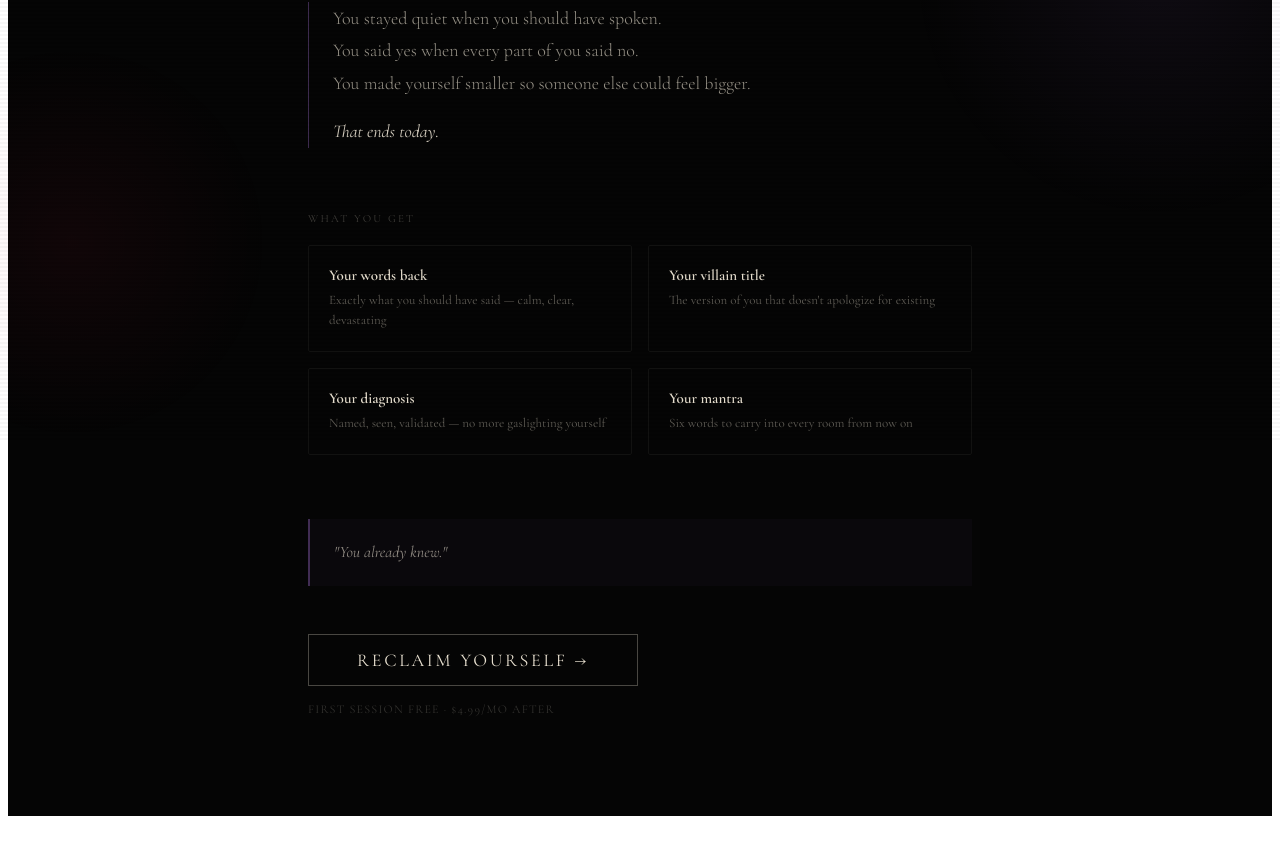
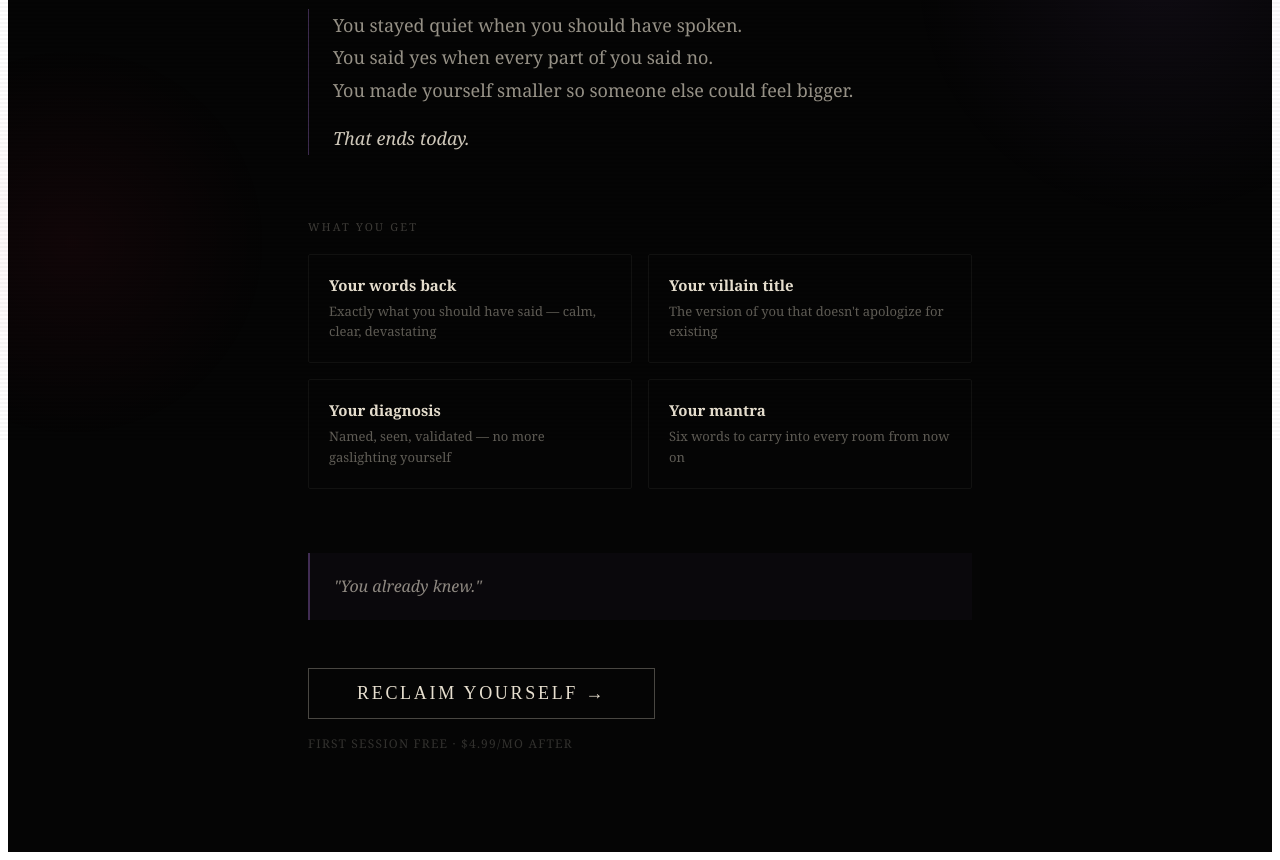
Before and after one commit to roastmylife/roast-my-life, a React (Vite) app: page / in a window 1280 px wide. Shown: the part 358-1218 px from the top of the page. Before the commit the page ends 1182 px from the top, so only its background shows below. Built offline with nearby package versions, Linux system fonts and the light colour scheme.

Commit message:
Remove font import

```diff
--- a/src/App.jsx
+++ b/src/App.jsx
@@ -169,7 +169,7 @@ export default function VillainEra() {
       overflowX: "hidden",
     }}>
       <style>{`
-        @import url('https://fonts.googleapis.com/css2?family=Cormorant+Garamond:ital,wght@0,300;0,400;0,600;0,700;1,300;1,400;1,600&display=swap');
+
         * { box-sizing: border-box; }
         ::selection { background: rgba(192,132,252,0.3); }
         @keyframes fadeUp { from { opacity:0; transform:translateY(32px); } to { opacity:1; transform:translateY(0); } }
```
